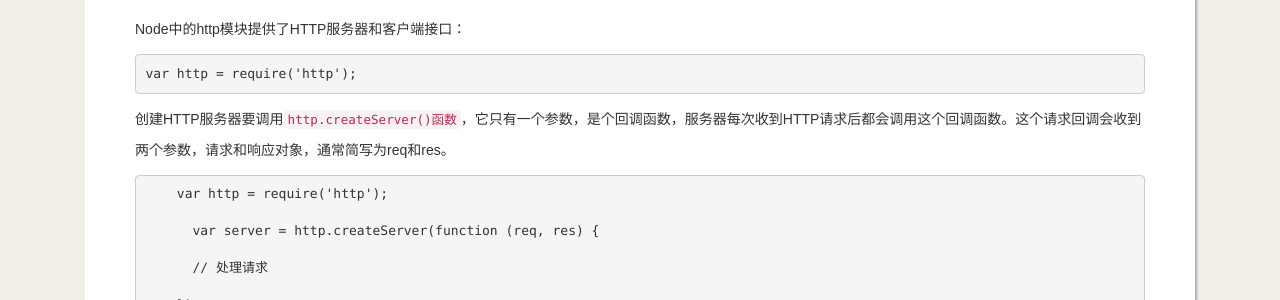
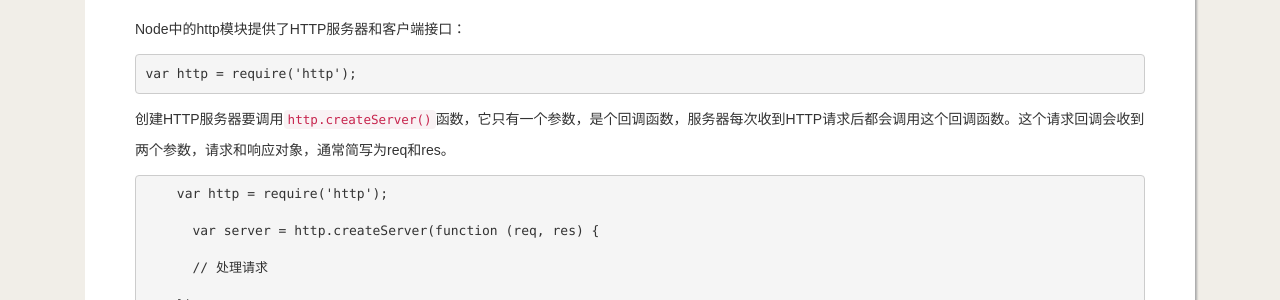
Before and after one commit to juemin90/juemin90.github.io, a Jekyll site: the page built from _posts/2016-02-20-NodeJS-note-1.html, in a window 1280 px wide and 1088 px high. Shown: the part 585-885 px from the top of the window. Built offline with Jekyll 4.4.1, drawn with Linux system fonts in a browser that asks for light colours; nearby versions of some CDN libraries; comment, search, counter and statistics services are not loaded; part of the change alters nothing that is shown.

```diff
--- a/_posts/2016-02-20-NodeJS-note-1.html
+++ b/_posts/2016-02-20-NodeJS-note-1.html
@@ -30,7 +30,7 @@ theme: Node.js
 
 <p><pre>var http = require('http');</pre></p>
 
-<p>创建HTTP服务器要调用<code>http.createServer()函数</code>，它只有一个参数，是个回调函数，服务器每次收到HTTP请求后都会调用这个回调函数。这个请求回调会收到两个参数，请求和响应对象，通常简写为req和res。</p>
+<p>创建HTTP服务器要调用<code>http.createServer()</code>函数，它只有一个参数，是个回调函数，服务器每次收到HTTP请求后都会调用这个回调函数。这个请求回调会收到两个参数，请求和响应对象，通常简写为req和res。</p>
 
 <p>
   <pre>
```
